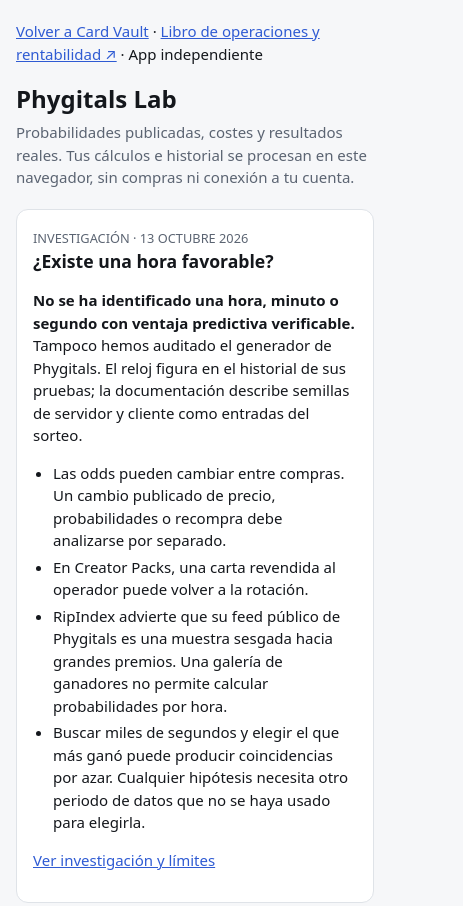
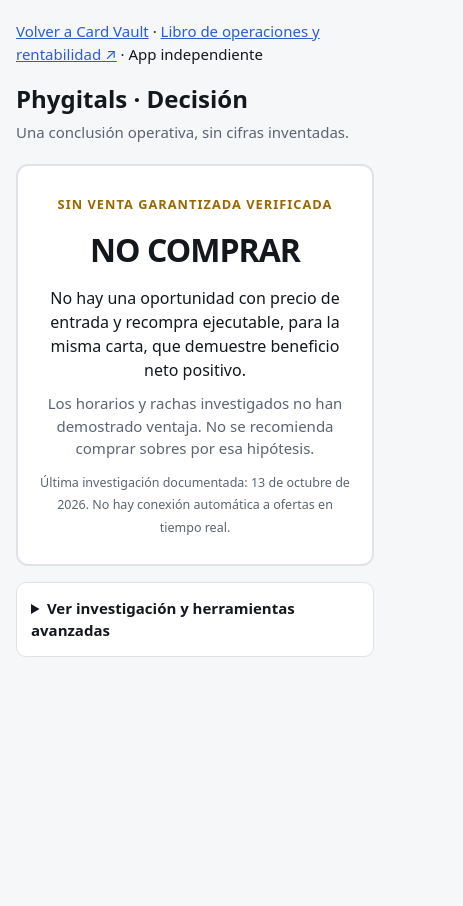
Before and after one commit to alvarogavilan/edge-funding, a plain HTML site: page phygitals.html in a window 390 px wide. Shown: the top 906 px of the page, 463 px wide, since content can reach past the window. After the commit the page ends 844 px from the top, so only its background shows below. Drawn offline with Linux system fonts and the light colour scheme.

Commit message:
feat: simple Phygitals verdict-first mobile UI [skip ci]

```diff
--- a/phygitals.html
+++ b/phygitals.html
@@ -25,9 +25,9 @@ button.ghost{background:transparent;color:var(--acc);border:1px solid var(--line
 .ok{color:var(--ok)}.bad{color:var(--bad)}.warn{color:var(--warn)}
 ul{padding-left:20px;margin:6px 0}li{margin:4px 0}
 small{color:var(--mute)}
-</style><style>textarea,select{width:100%;font:inherit;padding:10px;border:1px solid var(--line);border-radius:8px;background:var(--bg);color:var(--ink)}textarea{min-height:140px}a{color:var(--acc)}.badge{font-size:.8rem;color:var(--mute)}.result{white-space:pre-line}button:disabled{opacity:.5;cursor:wait}progress{width:100%}nav{margin-bottom:16px}.table-wrap{overflow:auto}</style></head><body><main>
+</style><style>textarea,select{width:100%;font:inherit;padding:10px;border:1px solid var(--line);border-radius:8px;background:var(--bg);color:var(--ink)}textarea{min-height:140px}a{color:var(--acc)}.badge{font-size:.8rem;color:var(--mute)}.result{white-space:pre-line}button:disabled{opacity:.5;cursor:wait}progress{width:100%}nav{margin-bottom:16px}.table-wrap{overflow:auto}</style><style>.decision{padding:26px 19px;text-align:center;border:2px solid var(--line)}.decision h2{font-size:2rem;letter-spacing:-.03em;margin:12px 0}.decision .state{font-size:.8rem;letter-spacing:.08em;font-weight:800;color:var(--warn)}.decision p{max-width:570px;margin:10px auto;color:var(--mute)}details.deep>summary{font-weight:700;cursor:pointer;padding:14px;background:var(--card);border:1px solid var(--line);border-radius:10px;margin-bottom:16px}details.deep>section{margin-top:12px}.decision .reason{font-size:1rem;color:var(--ink)}</style></head><body><main>
 <nav><a href="index.html">Volver a Card Vault</a> · <a href="phygitals-lab.html">Libro de operaciones y rentabilidad ↗</a> · App independiente</nav>
-<h1>Phygitals Lab</h1><p class="sub">Probabilidades publicadas, costes y resultados reales. Tus cálculos e historial se procesan en este navegador, sin compras ni conexión a tu cuenta.</p>
+<h1>Phygitals · Decisión</h1><p class="sub">Una conclusión operativa, sin cifras inventadas.</p><section class="decision" aria-live="polite"><span class="state">SIN VENTA GARANTIZADA VERIFICADA</span><h2>NO COMPRAR</h2><p class="reason">No hay una oportunidad con precio de entrada y recompra ejecutable, para la misma carta, que demuestre beneficio neto positivo.</p><p>Los horarios y rachas investigados no han demostrado ventaja. No se recomienda comprar sobres por esa hipótesis.</p><small>Última investigación documentada: 13 de octubre de 2026. No hay conexión automática a ofertas en tiempo real.</small></section><details class="deep"><summary>Ver investigación y herramientas avanzadas</summary>
 <section><span class="badge">INVESTIGACIÓN · 13 OCTUBRE 2026</span><h2>¿Existe una hora favorable?</h2><p><b>No se ha identificado una hora, minuto o segundo con ventaja predictiva verificable.</b> Tampoco hemos auditado el generador de Phygitals. El reloj figura en el historial de sus pruebas; la documentación describe semillas de servidor y cliente como entradas del sorteo.</p><ul><li>Las odds pueden cambiar entre compras. Un cambio publicado de precio, probabilidades o recompra debe analizarse por separado.</li><li>En Creator Packs, una carta revendida al operador puede volver a la rotación.</li><li>RipIndex advierte que su feed público de Phygitals es una muestra sesgada hacia grandes premios. Una galería de ganadores no permite calcular probabilidades por hora.</li><li>Buscar miles de segundos y elegir el que más ganó puede producir coincidencias por azar. Cualquier hipótesis necesita otro periodo de datos que no se haya usado para elegirla.</li></ul><p><a href="research/phygitals-timing-review.md">Ver investigación y límites</a></p></section>
 <section><h2>1. Economía de un pack</h2><p>Ejemplo documentado: Mythic Pokémon, precio 1.000 USD, EV anunciado 1.024 USD y recompra anunciada 90%, observados el 13/10/2026. Es una fotografía histórica, no una oferta vigente garantizada.</p><div class="grid">
 <div><label for="price">Precio (USD)</label><input id="price" type="number" min="0.01" step="0.01" value="1000"></div>
@@ -39,4 +39,4 @@ small{color:var(--mute)}
 <section><h2>2. Cinco millones de sorteos de un modelo</h2><p>Se simulan únicamente las categorías publicadas del Mythic Pokémon. No se inventa el valor de las cartas dentro de cada tramo.</p><div class="table-wrap"><table><thead><tr><th>Valor anunciado (USD)</th><th>Probabilidad</th><th>Frecuencia simulada</th></tr></thead><tbody id="tierRows"></tbody></table></div><div class="row"><button id="simulate">Simular 5.000.000 de sorteos</button><button class="ghost" id="cancel" hidden>Cancelar</button></div><progress id="progress" max="5000000" value="0" aria-label="Progreso de simulación"></progress><p id="simulationStatus" role="status">Modelo local reproducible. No son aperturas reales ni una prueba del algoritmo de la app.</p><p><small>La distribución de valor dentro de cada tramo es desconocida: no se calculan una mediana monetaria ni una probabilidad de beneficio a partir de medias inventadas.</small></p></section>
 <section><h2>3. Revisar tu historial existente por hora</h2><p>Pega un CSV completo de tus aperturas. Se agrupa por pack, versión de probabilidades y hora UTC. No se elige una “mejor hora” ni se producen señales de compra. No publiques datos personales en el repositorio.</p><label for="history">CSV: id,timestamp_utc,pack_id,odds_version,cost_usd,cash_received_usd</label><textarea id="history" spellcheck="false" placeholder="Pega aquí datos reales. Fecha UTC con Z. Deja cash_received_usd vacío si conservas la carta o falta el importe neto."></textarea><p><small>cost_usd: coste total real de esa apertura. cash_received_usd: ingreso neto real de la carta, incluyendo costes de venta/retiro atribuibles. No introduzcas el FMV. Usa USD en ambas columnas y la versión de odds observada al comprar; si se desconoce, escribe desconocida.</small></p><div class="row"><button id="analyze">Analizar historial localmente</button></div><p id="historyStatus" role="status">Sin historial: no hay evidencia temporal que analizar.</p><div id="historyResults" class="table-wrap"></div><p><small>Un resultado positivo en una franja es descriptivo. Las versiones desconocidas, las cartas sin vender, la selección de ganadores y los cambios de inventario impiden atribuirlo al reloj. Los datos se descartan al recargar; no se guardan en Card Vault.</small></p></section>
 <section><h2>Fuentes y alcance</h2><ul><li><a href="https://www.phygitals.com/claw/mythic-pack" target="_blank" rel="noopener">Mythic: precio, EV y odds</a> · <a href="https://www.phygitals.com/claw" target="_blank" rel="noopener">Catálogo y recompra</a></li><li><a href="https://docs.phygitals.com/platform-features/provable-fairness" target="_blank" rel="noopener">Semillas y comprobaciones de Phygitals</a> · <a href="https://docs.phygitals.com/user-agreements/terms-of-service" target="_blank" rel="noopener">Términos: odds y recompra</a></li><li><a href="https://docs.phygitals.com/about-phygitals/welcome-to-phygitals-the-future-of-collecting/packs/creator-packs" target="_blank" rel="noopener">Recirculación en Creator Packs</a></li><li><a href="https://rip-index.com/methodology" target="_blank" rel="noopener">RipIndex: metodología y sesgo del feed</a> · <a href="https://rip-index.com/odds-changes" target="_blank" rel="noopener">Cambios históricos observados</a></li></ul><p>Epic/Mythic pueden ser nombres de packs o categorías de premio. Para investigar tu compra concreta hace falta su enlace y su tabla de probabilidades. No se ha identificado inequívocamente tu pack.</p><p><small>Base de Claude Code revisada: se retiraron medias de tramo supuestas, ruido lognormal sin evidencia y recomendaciones basadas en esos supuestos.</small></p></section>
-</main><script src="phygitals-engine.js?v=1"></script><script src="phygitals-ui.js?v=1"></script></body></html>
+</details></main><script src="phygitals-engine.js?v=1"></script><script src="phygitals-ui.js?v=1"></script></body></html>
```
